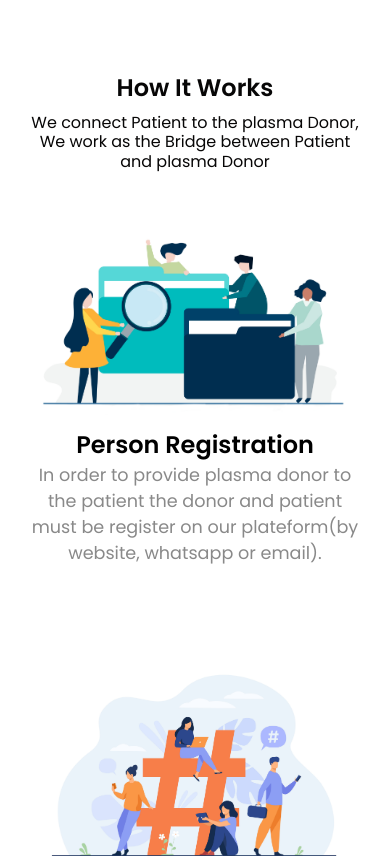
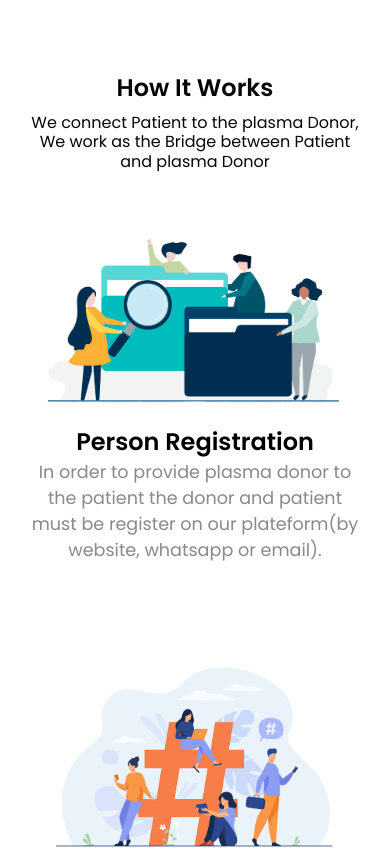
Before and after one commit to imrahulkaushal/blooddonor, a plain HTML site: page index.html in a window 390 px wide. Shown: the part 846-1702 px from the top of the page. Drawn offline with nearby package versions, Linux system fonts and the light colour scheme.

Commit message:
UI related

```diff
--- a/css/style.css
+++ b/css/style.css
@@ -779,7 +779,7 @@ footer .copyright{
         display: block;
     }
     .containe{
-        width: 340px;
+        width: 330px;
         padding: 0;
     }
     .mobile-nav-logo{
```
